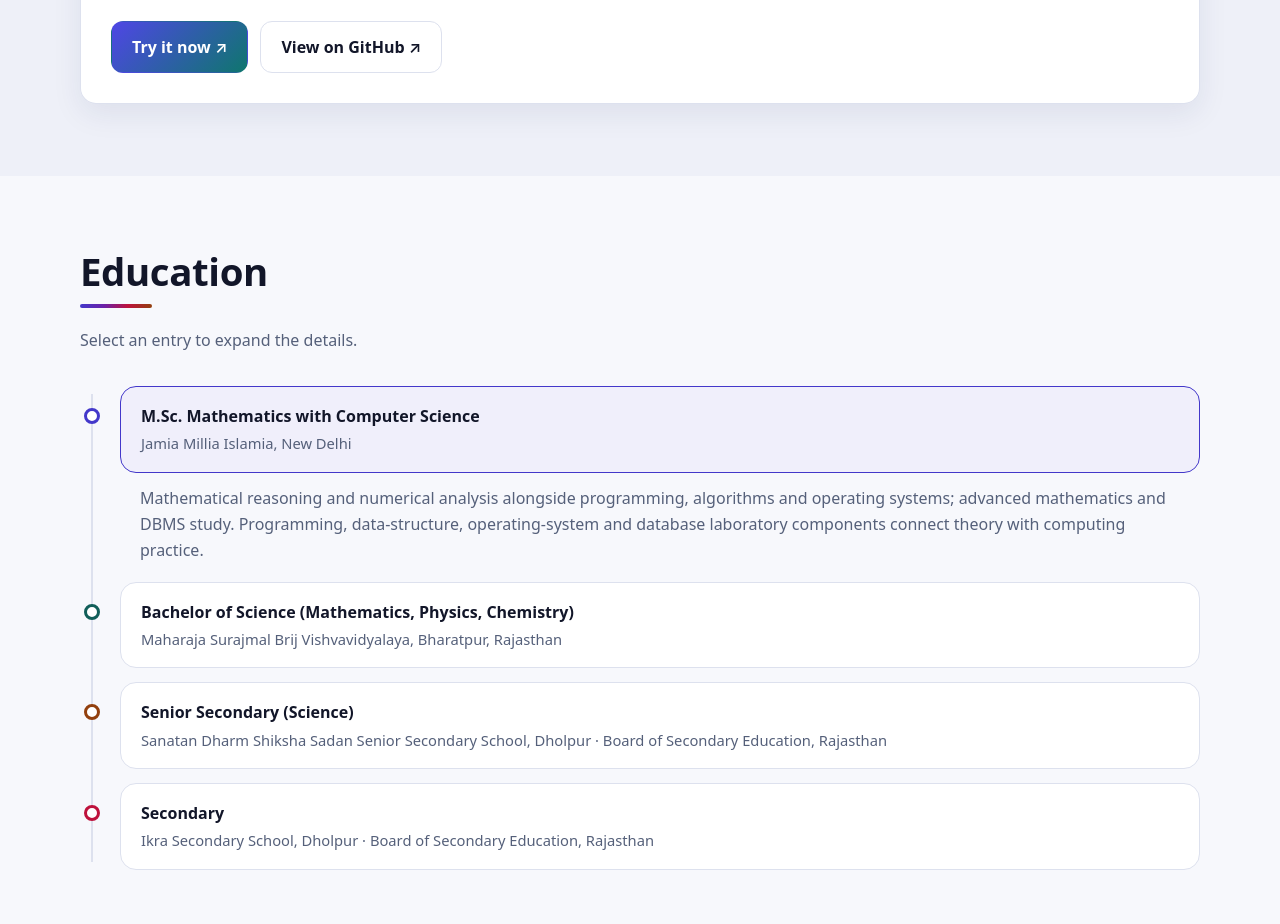
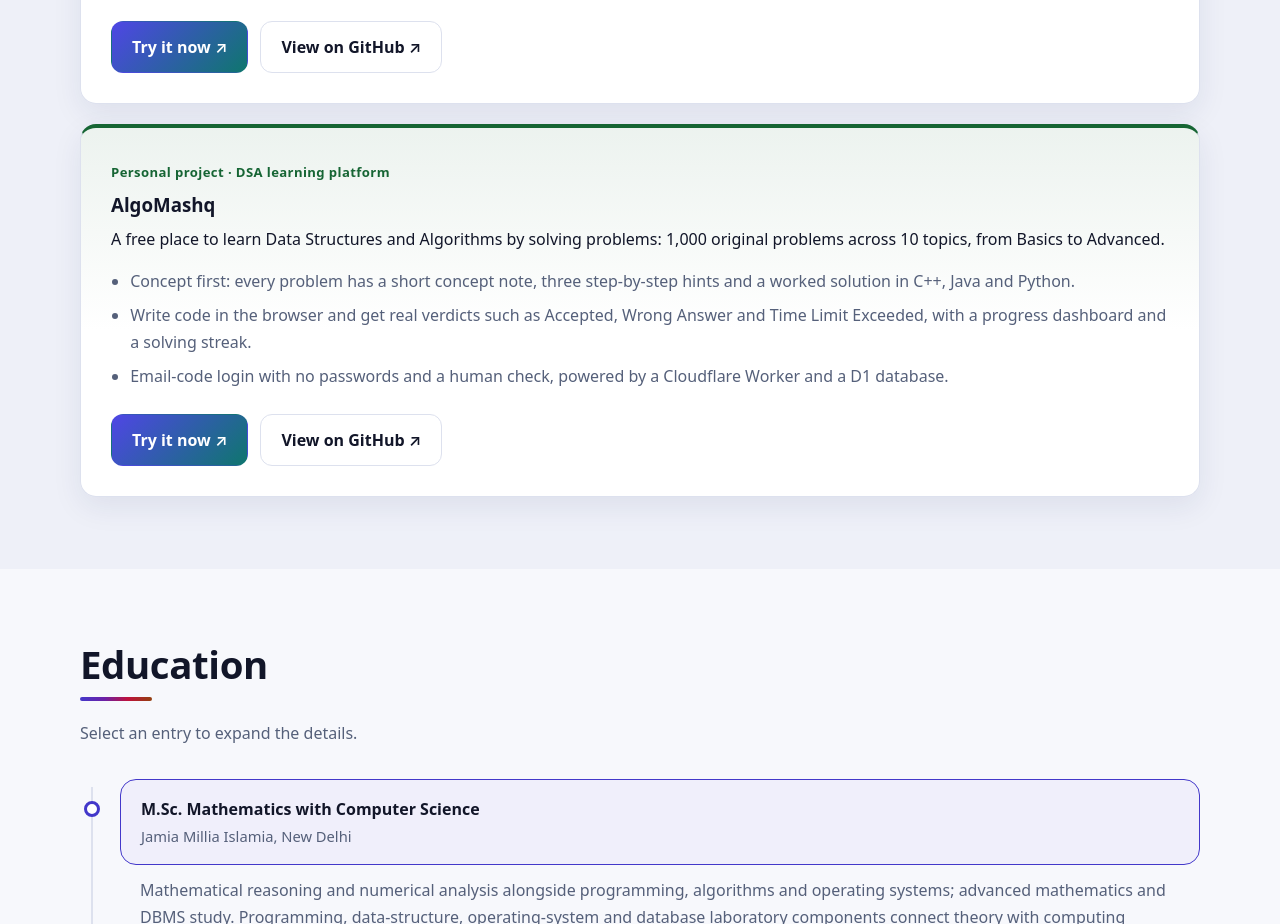
Before and after one commit to muqeem72-R/portfolio, a plain HTML site: page index.html in a window 1280 px wide. Shown: the part 6304-7228 px from the top of the page. Drawn offline with Linux system fonts and the light colour scheme; no server answers.

Commit message:
Add AlgoMashq to the Projects section

```diff
--- a/assets/app.js
+++ b/assets/app.js
@@ -628,7 +628,7 @@
   /* ---------------- Live GitHub repos ---------------- */
   (function loadRepos() {
     var block = $('#more-repos'), host = $('#repos');
-    var SKIP_NAMES = ['multimodal-emotion-recognition-and-reasoning', 'python-quest', 'typelab', 'portfolio'];   // shown as featured projects above, or this website's own repo
+    var SKIP_NAMES = ['multimodal-emotion-recognition-and-reasoning', 'python-quest', 'typelab', 'algomashq', 'portfolio'];   // shown as featured projects above, or this website's own repo
     var SKIP_IDS = [1169720950, 1419505212];                              // hidden on purpose (ids survive renames): learning-roadmap repo, and this website's own repo
     var KEY = 'gh-repos-v1';
 
--- a/assets/assistant-kb.json
+++ b/assets/assistant-kb.json
@@ -137,12 +137,12 @@
     },
     {
       "id": "personal_projects",
-      "kw": ["!python quest", "python quest", "!typelab", "typelab", "type lab", "!game", "browser game", "typing trainer", "typing tutor", "typing test", "typing app", "touch typing", "!typing", "side project", "personal project", "what else has he built", "has he built", "has he made", "what has he built", "what did he build", "built any", "made any"],
+      "kw": ["!python quest", "python quest", "!typelab", "typelab", "type lab", "!game", "browser game", "typing trainer", "typing tutor", "typing test", "typing app", "touch typing", "!typing", "algomashq", "algo mashq", "dsa platform", "learning platform", "side project", "personal project", "what else has he built", "has he built", "has he made", "what has he built", "what did he build", "built any", "made any"],
       "see": "#projects",
       "related": ["project", "coding", "contact"],
       "q": {"en": "What else has he built?"},
       "a": {
-        "en": "Besides his M.Sc. minor project, Mukeem has built two personal projects. Python Quest is a free browser game that teaches Python through 8 islands and 40 challenges, with no typing needed. TypeLab is a free touch-typing trainer with adaptive practice, a 24-lesson course, speed tests, a leaderboard and certificates. Both are in the Projects section, each with a live link and a GitHub link."
+        "en": "Besides his M.Sc. minor project, Mukeem has built three personal projects. Python Quest is a free browser game that teaches Python through 8 islands and 40 challenges, with no typing needed. TypeLab is a free touch-typing trainer with adaptive practice, a 24-lesson course, speed tests, a leaderboard and certificates. AlgoMashq is a free platform for learning Data Structures and Algorithms, with 1,000 original problems across 10 topics, concept notes, hints and worked solutions. All three are in the Projects section, each with a live link and a GitHub link."
       }
     },
     {
--- a/index.html
+++ b/index.html
@@ -291,6 +291,20 @@
             <a class="btn ghost" href="https://github.com/muqeem72-R/typelab" target="_blank" rel="noopener">View on GitHub ↗</a>
           </div>
         </article>
+        <article class="card featured reveal" data-k="5">
+          <p class="tag">Personal project · DSA learning platform</p>
+          <h3>AlgoMashq</h3>
+          <p>A free place to learn Data Structures and Algorithms by solving problems: 1,000 original problems across 10 topics, from Basics to Advanced.</p>
+          <ul class="list">
+            <li>Concept first: every problem has a short concept note, three step-by-step hints and a worked solution in C++, Java and Python.</li>
+            <li>Write code in the browser and get real verdicts such as Accepted, Wrong Answer and Time Limit Exceeded, with a progress dashboard and a solving streak.</li>
+            <li>Email-code login with no passwords and a human check, powered by a Cloudflare Worker and a D1 database.</li>
+          </ul>
+          <div class="cta">
+            <a class="btn primary" href="https://algomashq.muqeem.workers.dev/" target="_blank" rel="noopener">Try it now ↗</a>
+            <a class="btn ghost" href="https://github.com/muqeem72-R/algomashq" target="_blank" rel="noopener">View on GitHub ↗</a>
+          </div>
+        </article>
         <div id="more-repos" hidden>
           <h3 class="sub">More on GitHub</h3>
           <div id="repos" class="grid two"></div>
```
Also changed, not shown: 1 other file.
